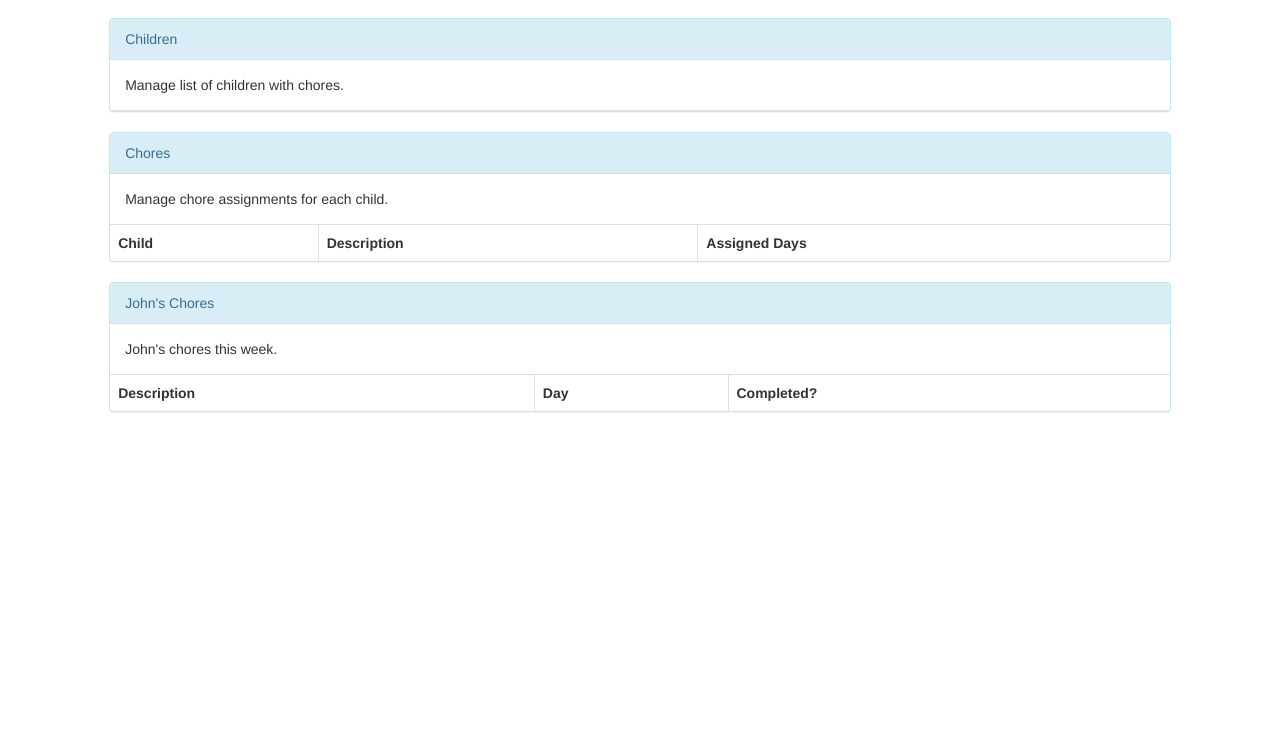
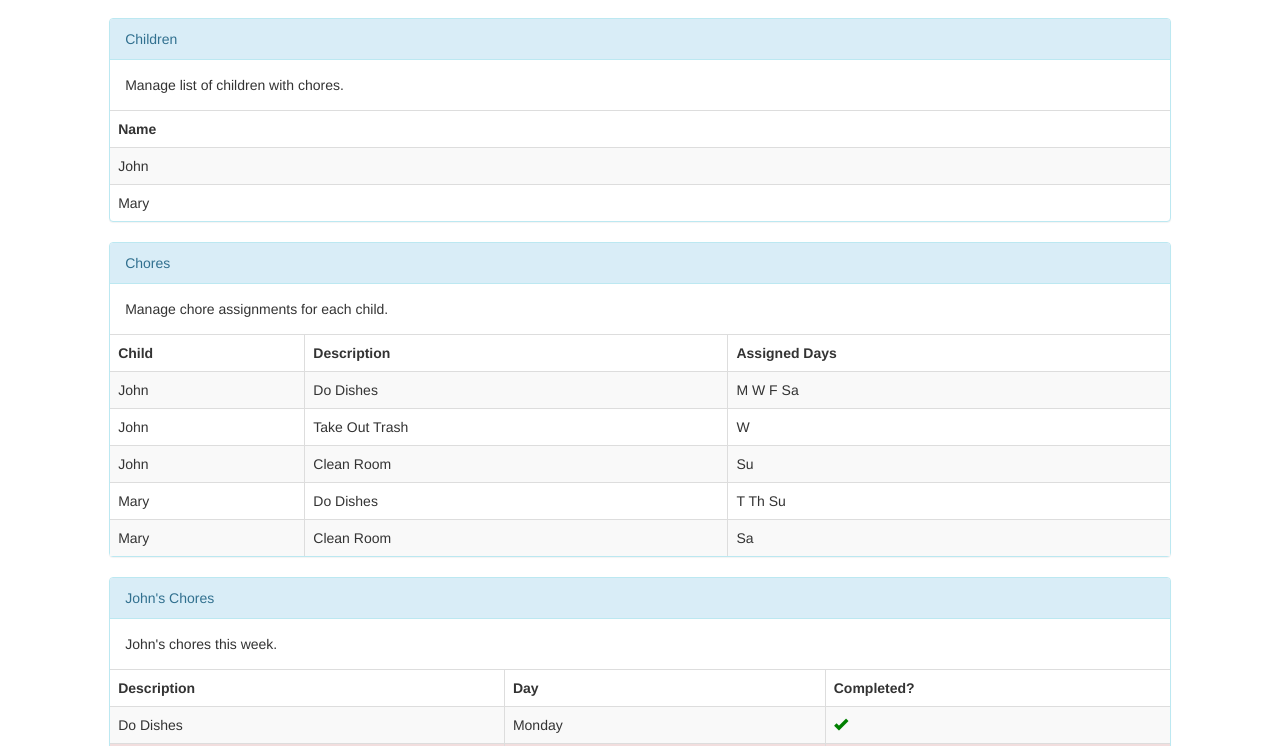
Before and after one commit to kstreith/ChoreApp, a plain HTML site: page index.html in a window 1280 px wide. Shown: the part 54-800 px from the top of the page. Drawn offline with Linux system fonts and the light colour scheme; animation ran at ten frames a second.

Commit message:
end of session1

```diff
--- a/index.html
+++ b/index.html
@@ -30,16 +30,9 @@
             Manage list of children with chores.
           </div>
           <div class="table-responsive">
-            <table id="userTable" class="table table-bordered table-striped" style="display:hidden">
-            </table>
-            <div id="userTableSpinner" class="spinner"></div>
-
-            <!-- EX-5: Simple templating, must also uncomment EX-5 in JS  -->
-            <!-- comment out original userTable, please -->
-            <!--
             <table id="userTable" class="table table-bordered table-striped">
               <thead>
-                <tr><th>Name (<i>EX-5</i>)</th></tr>
+                <tr><th>Name</th></tr>
               </thead>
               <tbody tri-repeat="users">
                 <tr>
@@ -47,7 +40,7 @@
                 </tr>
               </tbody>
             </table>
-            -->
+            <div id="userTableSpinner" class="spinner"></div>
           </div>
         </div>
       </div>
@@ -69,7 +62,12 @@
                   <th>Assigned Days</th>
                 </tr>
               </thead>
-              <tbody>
+              <tbody tri-repeat="chores">
+                <tr>
+                  <td tri-text="ChildName"></td>
+                  <td tri-text="Description"></td>
+                  <td tri-text="AssignedDaysFormatted"></td>
+                </tr>
               </tbody>
             </table>
             <div id="choreTableSpinner" class="spinner"></div>
@@ -94,14 +92,12 @@
                   <th>Completed?</th>
                 </tr>
               </thead>
-              <tbody>
-              <!--
-                <tr class="danger">
-                  <td>Do Dishes</td>
-                  <td>Monday</td>
-                  <td><span class="glyphicon glyphicon-ok green"></span></td>
+              <tbody tri-repeat="thisWeekChores">
+                <tr tri-class='{ "prop": "Overdue", "className": "danger"}'>
+                  <td tri-text="Description"></td>
+                  <td tri-text="DayFormatted">Monday</td>
+                  <td><span tri-show="Completed" class="glyphicon glyphicon-ok green"></span></td>
                 </tr>
-              -->
               </tbody>
             </table>
             <div id="thisWeekTableSpinner" class="spinner"></div>
--- a/scripts/choreMain.js
+++ b/scripts/choreMain.js
@@ -22,105 +22,9 @@ var chore = chore || {};
       $("#userTableSpinner").hide();
     }
   }
-
-  //EX-0: No rendering at all
-  chore.renderUsers = function () {
-    alert('Render User Table, Data is: \n' + JSON.stringify(chore.users, null, 2));
-  }
-
-  /*
-  //EX-1: Append each row as we go using jquery
-  chore.renderUsers = function () {
-    var $table = $("#userTable");
-    $table.empty();
-    $table.append("<thead><tr><th>Name EX-1</th></tr></thead>");
-    var $tbody = $("<tbody>").appendTo($table);
-    for (var i = 0; i < chore.users.length; ++i) {
-      $tbody.append("<tr><td>" + chore.users[i].Name + "</td></tr>");
-    }
-  }
-  */
-
-  /*
-  //EX-2: Wait until the end to add rows to document
-  chore.renderUsers = function () {
-    var $table = $("#userTable");
-    $table.empty();
-    var $thead = $("<thead>");
-    $thead.append("<tr><th>Name <i>EX-2</i></th></tr>");
-    var $tbody = $("<tbody>");
-    for (var i = 0; i < chore.users.length; ++i) {
-      var $tr = $("<tr>").appendTo($tbody);
-      $("<td>").appendTo($tr).html(chore.users[i].Name);
-    }
-    $table.append($thead);
-    $table.append($tbody);
-  }
-  */
-
-  /*
-  //EX-3.1: Fix cross-site scripting attack in EX-2
-  chore.renderUsers = function () {
-    var $table = $("#userTable");
-    $table.empty();
-    var $thead = $("<thead>");
-    $thead.append("<tr><th>Name <i>EX-3.1</i></th></tr>");
-    var $tbody = $("<tbody>");
-    for (var i = 0; i < chore.users.length; ++i) {
-      var $tr = $("<tr>").appendTo($tbody);
-      $("<td>").appendTo($tr).text(chore.users[i].Name);
-    }
-    $table.append($thead);
-    $table.append($tbody);
-  }
-  */
-
-  /*
-  //EX-3.2: Fix cross-site scripting attack in EX-1
-  chore.renderUsers = function () {
-    var $table = $("#userTable");
-    $table.empty();
-    $table.append("<thead><tr><th>Name <i>EX-3.2</i></th></tr></thead>");
-    var $tbody = $("<tbody>").appendTo($table);
-    for (var i = 0; i < chore.users.length; ++i) {
-      $tbody.append("<tr><td>" + chore.escapeHTML(chore.users[i].Name) + "</td></tr>");
-    }
-  }
-  */
-
-  /*
-  //EX-4: Same as EX-3.1, but using browser DOM, e.g. no dependency on JQuery
-  chore.renderUsers = function () {
-    var table = document.getElementById("userTable");
-    for (var i = 0; i < table.children.length; ++i) {
-      table.removeNode(table.children[i]);
-    }
-    var th = document.createElement("th");
-    var text = document.createTextNode("Name EX-4");
-    th.appendChild(text);
-    var tr = document.createElement("tr");
-    tr.appendChild(th);
-    var thead = document.createElement("thead");
-    thead.appendChild(tr);
-    var tbody = document.createElement("tbody");
-    for (var i = 0; i < chore.users.length; ++i) {
-      tr = document.createElement("tr");
-      tbody.appendChild(tr);
-      var td = document.createElement("td");
-      tr.appendChild(td);
-      td.appendChild(document.createTextNode(chore.users[i].Name));
-    }
-    table.appendChild(thead);
-    table.appendChild(tbody);
-  }
-  */
-
-  /*
-  //EX-5: A simple templating language example, must also uncomment EX-5 in HTML file for this to work
   chore.renderUsers = function () {
     chore.executeTemplate($("#userTable"), chore);
   }
-  */
 
   //-------------- CHORES GRID ------------------
   chore.chores = [];
@@ -133,7 +37,7 @@ var chore = chore || {};
     });
   }
   chore.renderChores = function () {
-    //TODO: Put code here
+    chore.executeTemplate($("#choreTable"), chore);
   }
 
   chore.renderChoresLoading = function (isLoading) {
@@ -157,7 +61,7 @@ var chore = chore || {};
     });
   }
   chore.renderThisWeekChores = function () {
-    //TODO: Put code here
+    chore.executeTemplate($("#thisWeekTable"), chore);
   }
 
   chore.renderThisWeekChoresLoading = function (isLoading) {
@@ -175,6 +79,15 @@ var chore = chore || {};
     chore.fetchChores();
     chore.fetchThisWeekChores();
   }
-  chore.ajaxDelay = 500;
+  chore.ajaxDelay = 2000;
   chore.startApp();
+
+  chore.drawSlowFrames = function () {
+    chore.renderUsers();
+    chore.renderChores();
+    chore.renderThisWeekChores();
+    window.requestAnimationFrame(chore.drawSlowFrames);
+  }
+
+  window.requestAnimationFrame(chore.drawSlowFrames);
 }());
```
